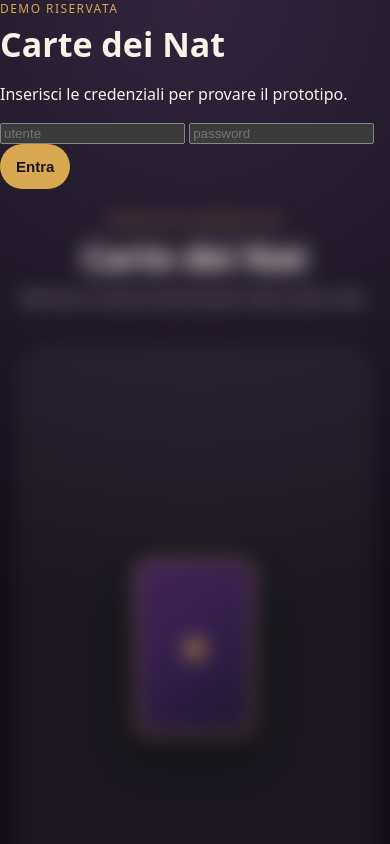
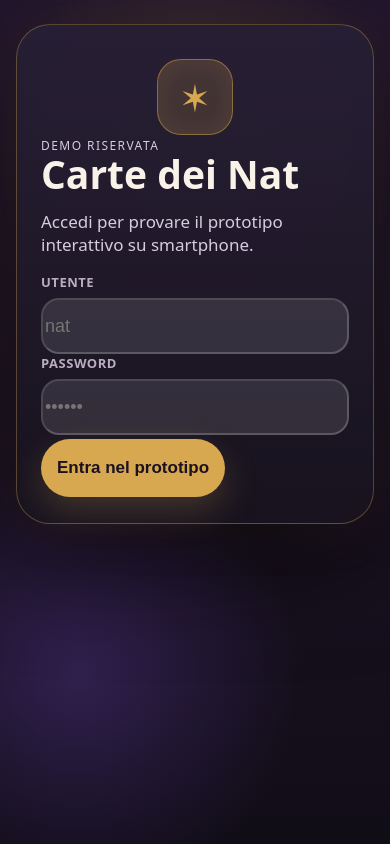
Before and after one commit to Lumo6900/nat-app-prototype, a plain HTML site: page index.html in a window 390 px wide. Shown: the top 844 px of the page. Drawn offline with Linux system fonts and the light colour scheme.

Commit message:
Improve mobile login screen

```diff
--- a/index.html
+++ b/index.html
@@ -9,12 +9,19 @@
 <body>
   <section id="loginGate" class="login-gate">
     <form id="loginForm" class="login-panel">
+      <div class="login-mark">✶</div>
       <p class="eyebrow">Demo riservata</p>
       <h1>Carte dei Nat</h1>
-      <p>Inserisci le credenziali per provare il prototipo.</p>
-      <input id="loginUser" autocomplete="username" placeholder="utente" />
-      <input id="loginPass" autocomplete="current-password" placeholder="password" type="password" />
-      <button type="submit">Entra</button>
+      <p>Accedi per provare il prototipo interattivo su smartphone.</p>
+      <label>
+        <span>Utente</span>
+        <input id="loginUser" autocomplete="username" placeholder="nat" />
+      </label>
+      <label>
+        <span>Password</span>
+        <input id="loginPass" autocomplete="current-password" placeholder="••••••" type="password" />
+      </label>
+      <button type="submit">Entra nel prototipo</button>
       <small id="loginError" class="login-error"></small>
     </form>
   </section>
--- a/styles.css
+++ b/styles.css
@@ -215,3 +215,78 @@ button.ghost { background: transparent; color: var(--muted); border: 1px solid r
   pointer-events: none;
   user-select: none;
 }
+/* Mobile-first login refinement */
+.login-gate {
+  min-height: 100svh;
+  place-items: center;
+  padding: max(24px, env(safe-area-inset-top)) 22px max(24px, env(safe-area-inset-bottom));
+  background:
+    radial-gradient(circle at 50% 18%, rgba(215,168,79,.24), transparent 28%),
+    radial-gradient(circle at 20% 80%, rgba(143,92,255,.22), transparent 30%),
+    linear-gradient(180deg, #24172f 0%, #110d17 100%);
+}
+.login-panel {
+  width: min(420px, calc(100vw - 32px));
+  min-height: auto;
+  border-radius: 34px;
+  padding: 34px 24px 26px;
+  gap: 16px;
+  background: linear-gradient(180deg, rgba(39,31,52,.98), rgba(24,19,31,.98));
+  border: 1px solid rgba(215,168,79,.34);
+  box-shadow: 0 28px 110px rgba(0,0,0,.62), 0 0 60px rgba(215,168,79,.10);
+}
+.login-mark {
+  width: 76px;
+  height: 76px;
+  margin: 0 auto 2px;
+  border-radius: 24px;
+  display: grid;
+  place-items: center;
+  background: rgba(215,168,79,.16);
+  border: 1px solid rgba(215,168,79,.5);
+  color: var(--accent);
+  font-size: 38px;
+  box-shadow: inset 0 0 26px rgba(215,168,79,.12);
+}
+.login-panel .eyebrow { font-size: 12px; }
+.login-panel h1 {
+  font-size: clamp(36px, 10vw, 48px);
+  line-height: 1;
+  margin: 0;
+}
+.login-panel p {
+  font-size: 17px;
+  color: #d6ccdc;
+}
+.login-panel label {
+  display: grid;
+  gap: 7px;
+  text-align: left;
+  color: var(--muted);
+  font-weight: 800;
+  font-size: 13px;
+  letter-spacing: .04em;
+  text-transform: uppercase;
+}
+.login-panel input {
+  min-height: 56px;
+  border-radius: 18px;
+  font-size: 18px;
+  background: rgba(255,255,255,.11);
+  border-color: rgba(255,255,255,.20);
+  outline: none;
+}
+.login-panel input:focus {
+  border-color: var(--accent);
+  box-shadow: 0 0 0 4px rgba(215,168,79,.15);
+}
+.login-panel button {
+  min-height: 58px;
+  margin-top: 4px;
+  font-size: 17px;
+  box-shadow: 0 14px 35px rgba(215,168,79,.22);
+}
+.login-error {
+  display: block;
+  font-size: 14px;
+}
```
